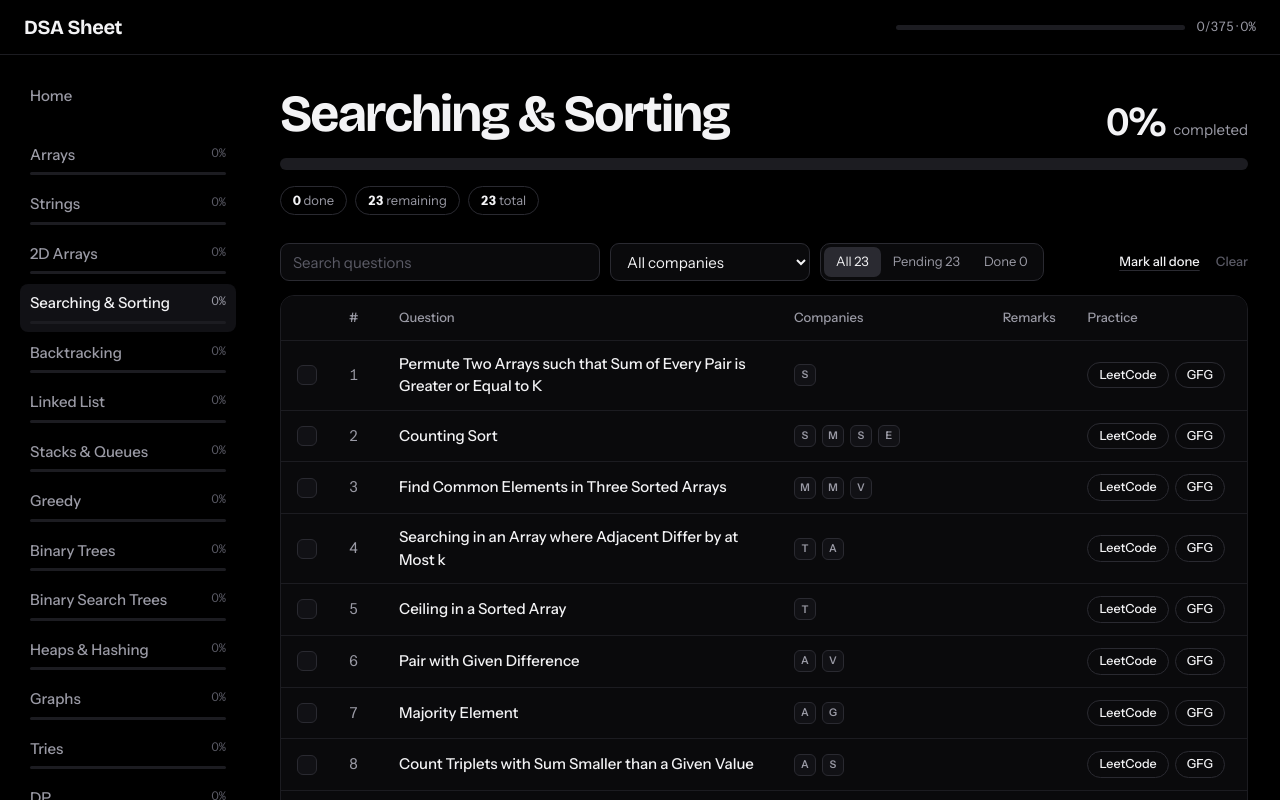
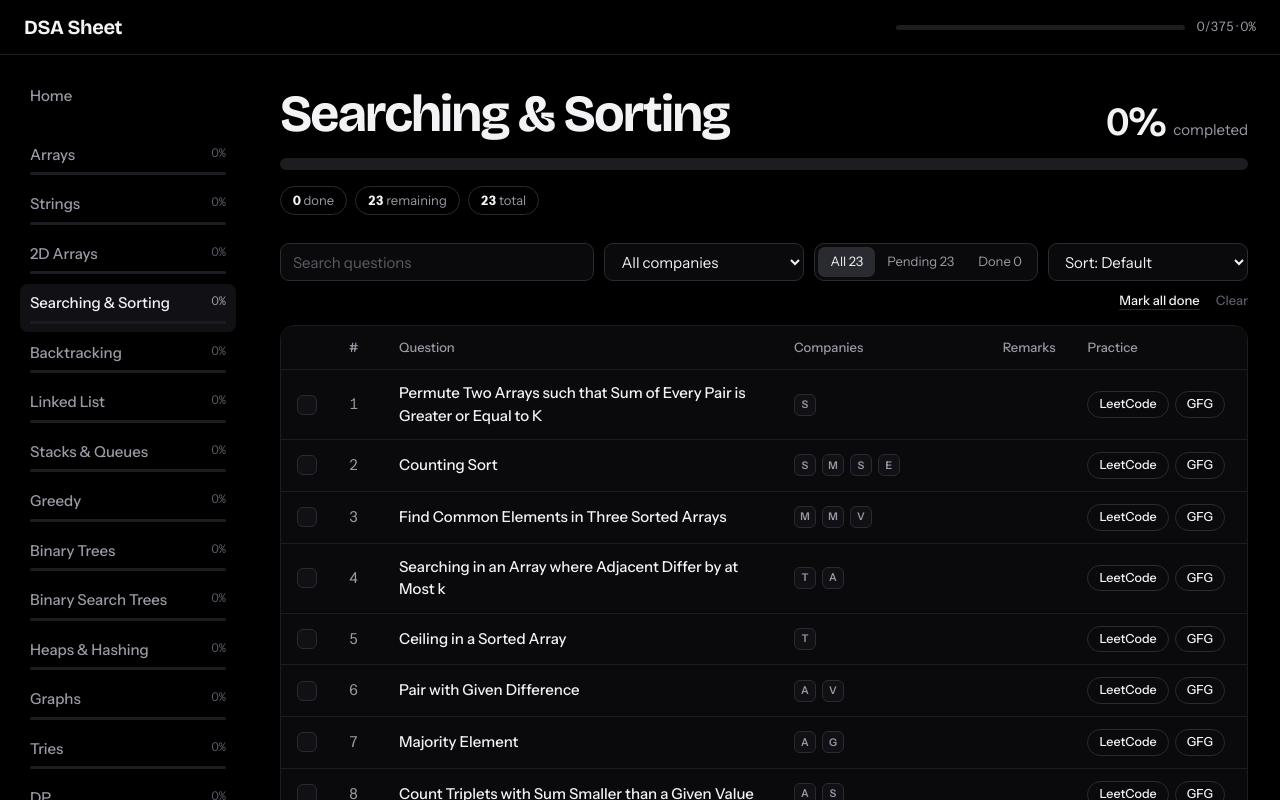
Before and after one commit to praharaj03/DSA-Sheet, a Next.js app: page / in a window 1280 px wide. Both pictures are taken after a click on the button "Searching & Sorting". Shown: the top 800 px of the page. Built offline with nearby package versions, Linux system fonts and the light colour scheme.

Commit message:
feat: add sort by title, company count, pending first

```diff
--- a/components/TopicView.tsx
+++ b/components/TopicView.tsx
@@ -13,6 +13,7 @@ type Props = {
 };
 
 type Filter = "all" | "pending" | "done";
+type Sort = "default" | "company" | "title" | "done-last";
 
 const MAX_LOGOS = 6;
 
@@ -20,6 +21,7 @@ export default function TopicView({ topic, done, onToggle, onSetMany }: Props) {
   const [query, setQuery] = useState("");
   const [filter, setFilter] = useState<Filter>("all");
   const [company, setCompany] = useState("");
+  const [sort, setSort] = useState<Sort>("default");
 
   const ids = useMemo(() => topic.questions.map((q) => q.id), [topic]);
   const doneCount = countDone(ids, done);
@@ -32,13 +34,21 @@ export default function TopicView({ topic, done, onToggle, onSetMany }: Props) {
     return Array.from(m.entries()).sort((a, b) => b[1] - a[1] || a[0].localeCompare(b[0]));
   }, [topic]);
 
-  const rows = topic.questions.filter((q) => {
+  const rows = useMemo(() => {
+    const filtered = topic.questions.filter((q) => {
       if (filter === "done" && !done.has(q.id)) return false;
       if (filter === "pending" && done.has(q.id)) return false;
       if (company && !q.companies.some((c) => c.name === company)) return false;
       if (query && !q.title.toLowerCase().includes(query.trim().toLowerCase())) return false;
       return true;
     });
+    return [...filtered].sort((a, b) => {
+      if (sort === "title") return a.title.localeCompare(b.title);
+      if (sort === "company") return b.companies.length - a.companies.length;
+      if (sort === "done-last") return (done.has(a.id) ? 1 : 0) - (done.has(b.id) ? 1 : 0);
+      return a.n - b.n;
+    });
+  }, [topic, filter, company, query, sort, done]);
 
   const FILTERS: { key: Filter; label: string }[] = [
     { key: "all", label: `All ${total}` },
@@ -117,6 +127,18 @@ export default function TopicView({ topic, done, onToggle, onSetMany }: Props) {
             </button>
           ))}
         </div>
+
+        <select
+          className="input select"
+          value={sort}
+          onChange={(e) => setSort(e.target.value as Sort)}
+          aria-label="Sort questions"
+        >
+          <option value="default">Sort: Default</option>
+          <option value="title">Sort: A → Z</option>
+          <option value="company">Sort: Most asked</option>
+          <option value="done-last">Sort: Pending first</option>
+        </select>
 
         <div className="bulk">
           <button className="link-btn" onClick={() => onSetMany(ids, true)} disabled={doneCount === total}>
```
Lines whose indentation alone changed are shown as unchanged.
